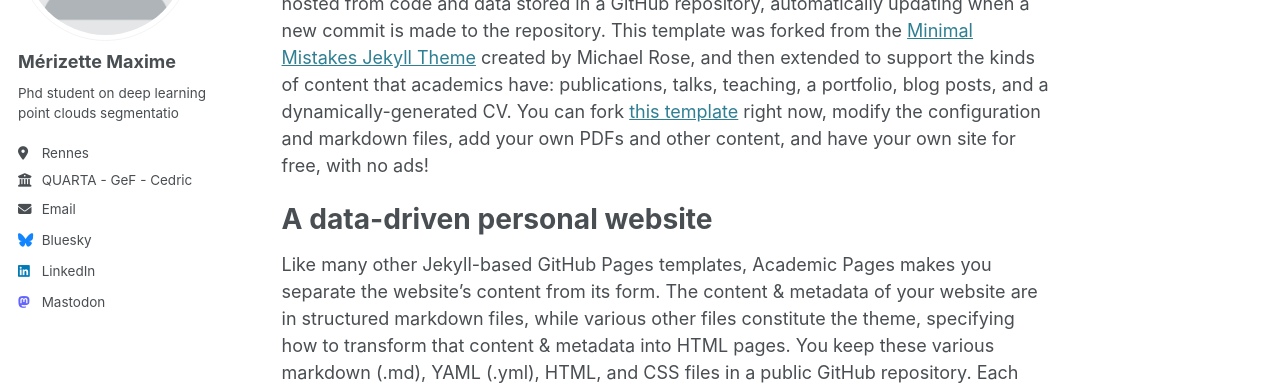
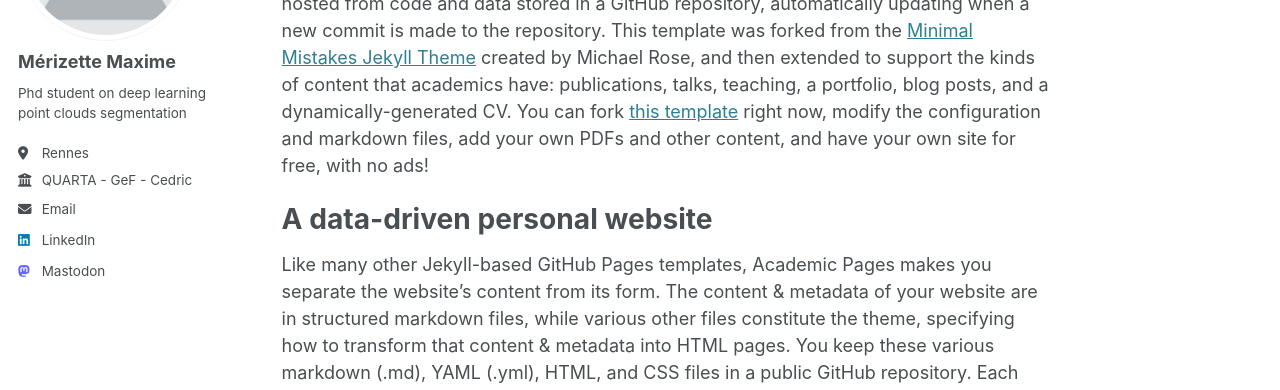
Before and after one commit to merizetm/merizetm.github.io, a Jekyll site: the page built from _pages/about.md, in a window 1280 px wide. Shown: the part 240-630 px from the top of the page. Built offline with Jekyll 4.4.1, drawn with Linux system fonts in a browser that asks for light colours.

Commit message:
Changes some url

```diff
--- a/_config.yml
+++ b/_config.yml
@@ -13,9 +13,9 @@ title                    : "Mérizette Maxime" # / Site Title"
 title_separator          : "-"
 name                     : &name "Mérizette Maxime"
 description              : &description "personal description"
-url                      : https://academicpages.github.io # the base hostname & protocol for your site e.g. "https://[your GitHub username].github.io"
+url                      : https://merizetm.github.io # the base hostname & protocol for your site e.g. "https://[your GitHub username].github.io"
 baseurl                  : "" # the subpath of your site, e.g. "/blog"
-repository               : "academicpages/academicpages.github.io"
+repository               : "merizetm/merizetm.github.io"
 
 # Site Author - The following control what appear as part of the author content on the side bar.
 #               If a field is blank the icon and link will not appear, otherwise it will be shown.
@@ -25,7 +25,7 @@ author:
   avatar           : "profile.png"
   name             : "Mérizette Maxime"
   pronouns         : # example: "she/her"
-  bio              : "Phd student on deep learning point clouds segmentatio"
+  bio              : "Phd student on deep learning point clouds segmentation"
   location         : "Rennes"
   employer         : "QUARTA - GeF - Cedric"
   uri              : # URL
@@ -50,7 +50,7 @@ author:
   stackoverflow    : # User number or user number and name (i.e., use "1" or "1/jeff-atwood")
 
   # Social media
-  bluesky          : "bsky.app" # Replace this with you Bluesky username
+  bluesky          : #"bsky.app" # Replace this with you Bluesky username
   facebook         : # Username
   flickr           : # Username
   foursquare       : # Username
@@ -59,7 +59,7 @@ author:
   keybase          : # Username
   instagram        : # Username
   lastfm           : # Username
-  linkedin         : https://www.linkedin.com/in/maxime-mérizette-b68824350
+  linkedin         : maxime-mérizette-b68824350
   mastodon         : https://mastodon.social/@merizetm
   medium           : # URL
   pinterest        : # Username
```
